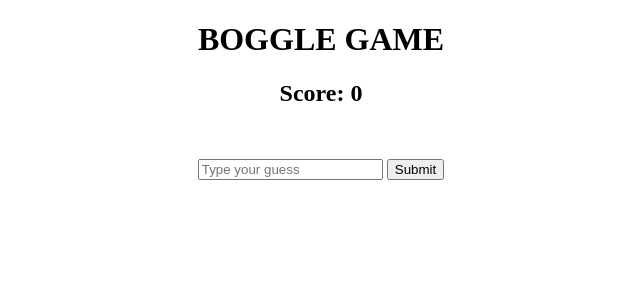
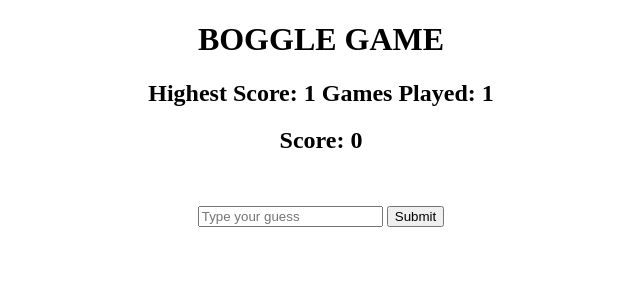
Before and after one commit to ksalazar2/flask_boggle, a Flask app: template templates/base.html in a window 1280 px wide. Shown: the top 300 px of the page, without its empty margins (319-959 px from the left). Run offline with Flask 2, Linux system fonts and the light colour scheme; the template is opened without the code that fills it, so the values that code supplies are empty; the visitor is signed in with stand-in values (Sample User, id 1); parts of the project's set-up code (start-up, migrations or seed data) failed here and were passed over.

Commit message:
complete step 6

```diff
--- a/app.py
+++ b/app.py
@@ -14,6 +14,10 @@ def display_board():
 
     board = boggle_game.make_board()
     session['board'] = board
+    if 'numGames' not in session:
+        session['numGames'] = 0
+    if 'highScore' not in session:
+        session['highScore'] = 0
 
     return render_template('base.html', game_board = board)
 
@@ -28,3 +32,16 @@ def handle_guess():
     resp = boggle_game.check_valid_word(board, user_guess)
     print(resp)
     return jsonify({'result': resp})
+
+@app.route('/update-stats', methods=['POST'])
+def updateStats():
+    """Update game statistics after each played game."""
+
+    newScore = request.json['score']
+    numGames = session['numGames']
+    session['numGames'] = numGames + 1
+    if newScore > session['highScore']:
+        session['highScore'] = newScore
+    highScore = session['highScore']
+    numGames = session['numGames']
+    return jsonify({'highscore': highScore, 'numgames': numGames})
--- a/static/js/app.js
+++ b/static/js/app.js
@@ -13,13 +13,20 @@ function updateScore(wordLen) {
     $('#score').text(score);
 }
 
-function endGame() {
+async function endGame() {
     $('.feedback').remove()
-    $('form').after("<p class='endgame'>Time's up!</p>");
+    $('.scoreText').after("<h2 class='endgame'>Time's up!</h2>");
     $('form').off();
     $('form').on('submit', (e) => {
         e.preventDefault();
     })
+    await updateStats();
+}
+
+async function updateStats() {
+    let resp = await axios.post('/update-stats', { score: parseInt($('#score').text()) })
+    $('#highest').text(resp.data.highscore)
+    $('#numGames').text(resp.data.numgames)
 }
 
 // Add event listener for guess submission
@@ -28,6 +35,7 @@ $('form').on('submit', async (e) => {
     $('.feedback').text('')
     const $userGuess = $('.guess');
     const userGuess = $userGuess.val();
+    $userGuess.val('')
     let resp = await submitGuess(userGuess)
     if (resp === 'not-word') {
         $('form').after(`<p class="feedback">${userGuess} is not a valid word!</p>`)
@@ -40,24 +48,4 @@ $('form').on('submit', async (e) => {
 })
 
 // Add timer
-setTimeout(endGame, 10000)
-
-// $('form').on('submit', async function (e) {
-//     e.preventDefault();
-//     const $userGuess = $('.guess');
-//     const userGuess = $userGuess.val();
-//     console.log(userGuess, 'first')
-//     let resp = await axios({
-//         method: 'GET',
-//         url: '/submit-word',
-//         params: { guess: userGuess }
-//     });
-//     console.log(userGuess, 'second')
-//     if (resp.data.result === 'not-word') {
-//         $('.form').after(`<p>${userGuess} is not a valid word!</p>`)
-//     } else if (resp.data.result === 'not-on-board') {
-//         $('.form').after(`<p>${userGuess} cannot be found on the board!</p>`)
-//     } else {
-//         $('.form').after(`<p>${userGuess} is a valid word on the board!</p>`)
-//     }
-// })
+setTimeout(endGame, 60000)
--- a/templates/base.html
+++ b/templates/base.html
@@ -11,7 +11,9 @@
 
 <body>
     <h1>BOGGLE GAME</h1>
-    <h2>Score: <span id="score">0</span></h2>
+    <h2>Highest Score: <span id="highest">{{ session['highScore'] }}</span> Games Played: <span id="numGames">{{
+            session['numGames'] }}</span></h2>
+    <h2 class="scoreText">Score: <span id="score">0</span></h2>
     <table>
         {% for row in game_board %}
         <tr>
```
